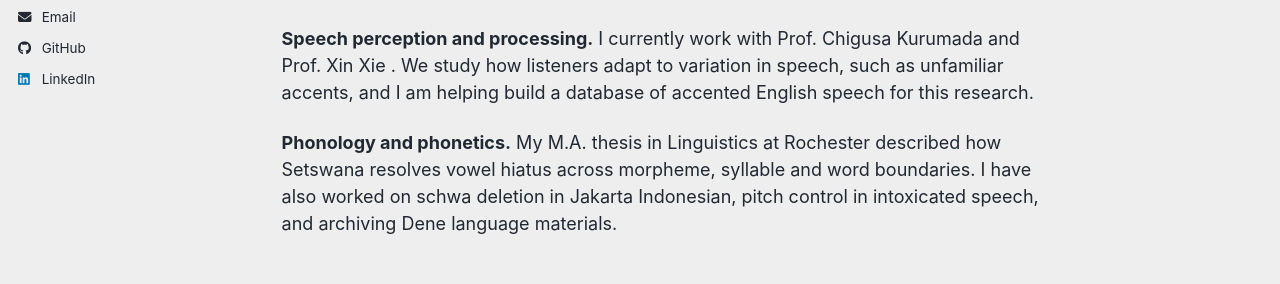
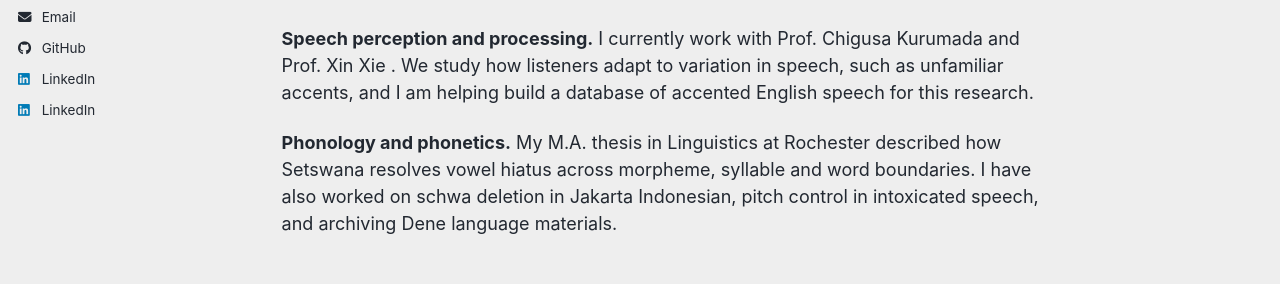
Before and after one commit to sreyoshi-basu/sreyoshi-basu.github.io, a Jekyll site: the page built from _pages/about.md, in a window 1280 px wide. Shown: the part 380-664 px from the top of the page. Built offline with Jekyll 4.4.1, drawn with Linux system fonts in a browser that asks for light colours; a script bundle is joined from its source files by our own code; a style sheet for code colours, icons or effects is not loaded.

Commit message:
Update author-profile.html

```diff
--- a/_includes/author-profile.html
+++ b/_includes/author-profile.html
@@ -88,6 +88,9 @@
       {% if author.github %}
         <li><a href="https://github.com/{{ author.github }}"><i class="fab fa-fw fa-github icon-pad-right" aria-hidden="true"></i>GitHub</a></li>
       {% endif %}
+      {% if author.linkedin %}
+        <li><a href="https://www.linkedin.com/in/{{ author.linkedin }}"><i class="fab fa-fw fa-linkedin icon-pad-right" aria-hidden="true"></i>LinkedIn</a></li>
+      {% endif %}
       {% if author.kaggle %}
         <li><a href="https://kaggle.com/{{ author.kaggle }}"><i class="fab fa-fw fa-kaggle icon-pad-right" aria-hidden="true"></i>Kaggle</a></li>
       {% endif %}
```
